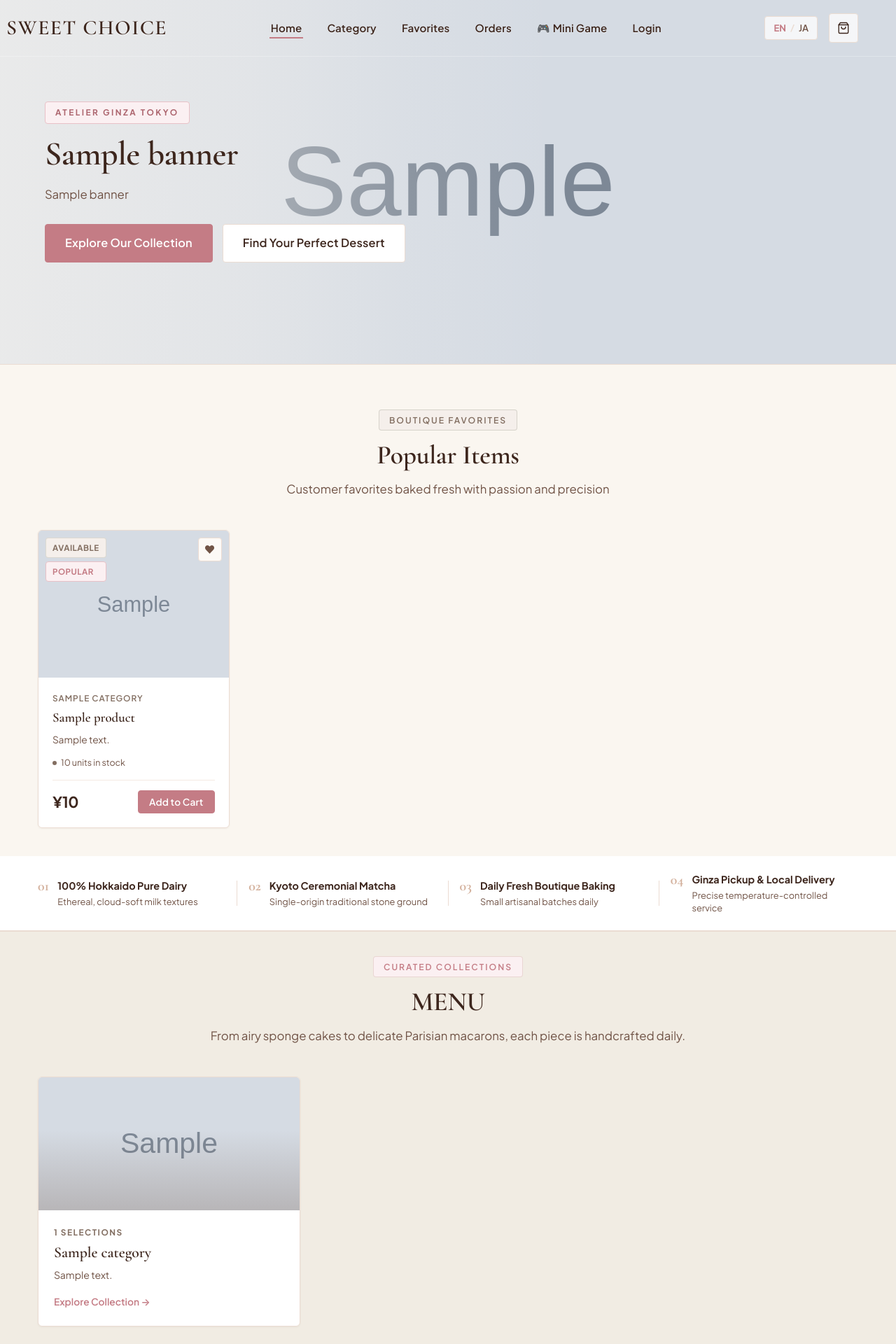
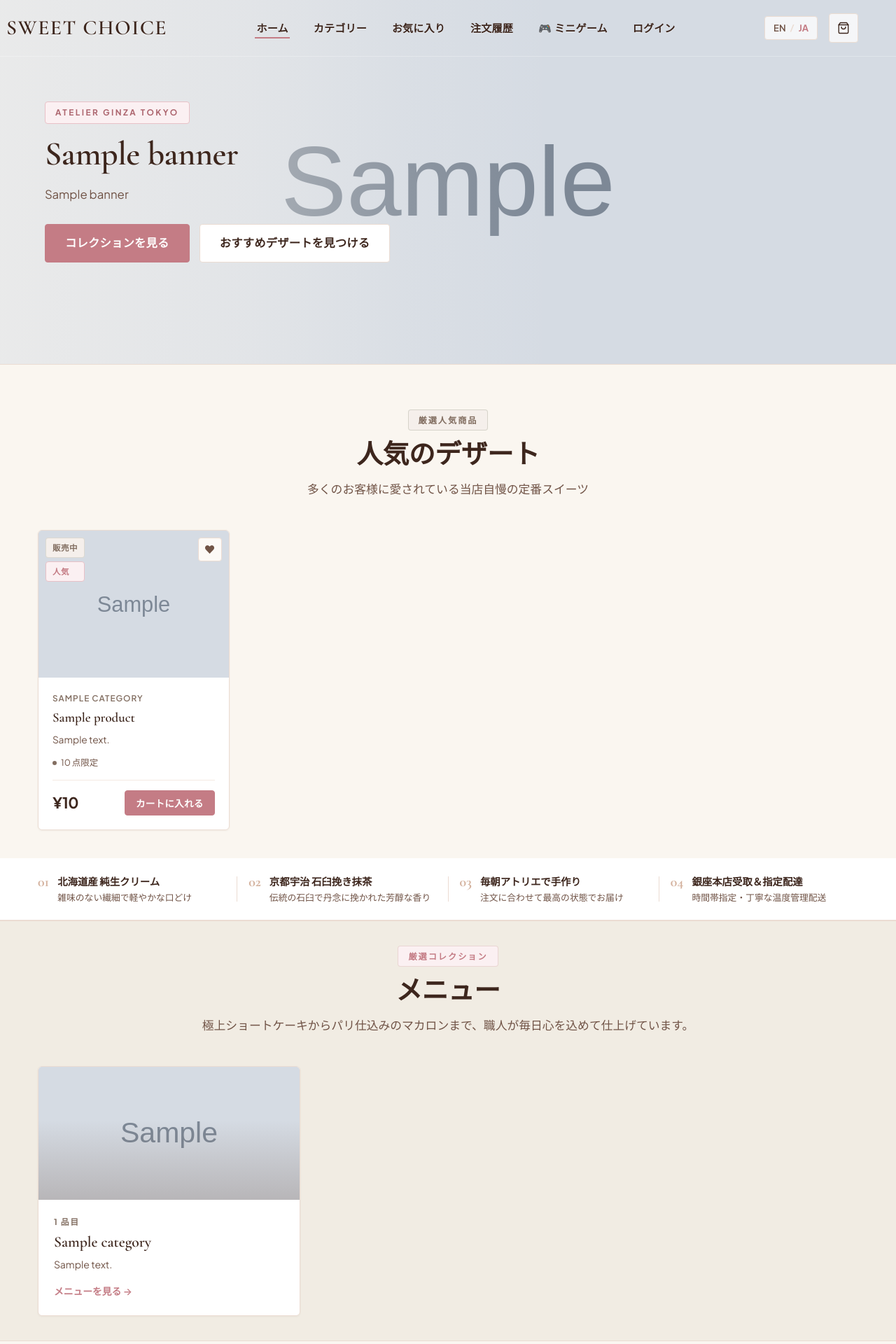
Before and after one commit to 2605038-max/sweetchoice, a PHP site: page /public/index.php in a window 1280 px wide. Shown: the top 1920 px of the page at 70% size. Run offline with PHP 8.4, Linux system fonts and the light colour scheme; tables that the repository leaves empty hold one stand-in row (values such as "Sample post"); grey boxes marked "Sample" are stand-in pictures; some libraries are stand-ins or nearby versions; some web fonts are replaced.

Commit message:
language update

```diff
--- a/includes/language.php
+++ b/includes/language.php
@@ -11,6 +11,8 @@ if (session_status() === PHP_SESSION_NONE) {
 // Handle explicit language change request
 if (isset($_GET['lang']) && in_array($_GET['lang'], ['en', 'ja'], true)) {
     $_SESSION['lang'] = $_GET['lang'];
+    $_SESSION['lang_chosen'] = true;
+    setcookie('sweetchoice_lang', $_GET['lang'], time() + (86400 * 30), '/');
     // Preserve current URL without ?lang= parameter or redirect back cleanly
     $redirect_url = strtok($_SERVER['REQUEST_URI'], '?');
     $query_params = $_GET;
@@ -22,16 +24,23 @@ if (isset($_GET['lang']) && in_array($_GET['lang'], ['en', 'ja'], true)) {
     exit;
 }
 
-// Default to English if not set
-if (empty($_SESSION['lang'])) {
-    $_SESSION['lang'] = 'en';
+// Default to Japanese if not explicitly set or chosen
+if (empty($_SESSION['lang_chosen'])) {
+    if (!empty($_COOKIE['sweetchoice_lang']) && in_array($_COOKIE['sweetchoice_lang'], ['en', 'ja'], true)) {
+        $_SESSION['lang'] = $_COOKIE['sweetchoice_lang'];
+        $_SESSION['lang_chosen'] = true;
+    } else {
+        $_SESSION['lang'] = 'ja';
+    }
+} elseif (empty($_SESSION['lang'])) {
+    $_SESSION['lang'] = 'ja';
 }
 
 /**
  * Get current active language code ('en' or 'ja')
  */
 function getCurrentLang(): string {
-    return $_SESSION['lang'] ?? 'en';
+    return $_SESSION['lang'] ?? 'ja';
 }
 
 /**
@@ -96,8 +105,10 @@ $translations = [
         'brand_pillar_3_desc' => 'Lightly sweetened to allow natural aromatics and delicate textures to shine.',
         'categories_title' => 'Dessert Categories',
         'categories_subtitle' => 'Explore our handcrafted delicacies collections',
+        'popular_tag' => 'Boutique Favorites',
         'popular_title' => 'Popular Items',
         'popular_subtitle' => 'Customer favorites baked fresh with passion and precision',
+        'badge_popular' => 'Popular',
         'seasonal_title' => 'Seasonal Special Collection',
         'seasonal_subtitle' => 'Limited-edition treats for seasonal events and celebrations',
         'view_all' => 'View All',
@@ -325,8 +336,10 @@ $translations = [
         'brand_pillar_3_desc' => '甘さを抑え、素材が持つ繊細な香りと食感を大切にした味わいをお届けします。',
         'categories_title' => 'スイーツカテゴリー',
         'categories_subtitle' => 'こだわりのスイーツコレクションをお楽しみください',
+        'popular_tag' => '厳選人気商品',
         'popular_title' => '人気のデザート',
         'popular_subtitle' => '多くのお客様に愛されている当店自慢の定番スイーツ',
+        'badge_popular' => '人気',
         'seasonal_title' => '季節の限定コレクション',
         'seasonal_subtitle' => '季節のイベントやお祝いを彩る限定スイーツ',
         'view_all' => 'すべて見る',
@@ -514,6 +527,9 @@ function __(string $key, ?string $fallback = null): string {
     if (isset($translations[$lang][$key])) {
         return $translations[$lang][$key];
     }
+    if (isset($translations['ja'][$key])) {
+        return $translations['ja'][$key];
+    }
     if (isset($translations['en'][$key])) {
         return $translations['en'][$key];
     }
@@ -529,9 +545,9 @@ function getLocalized(array $item, string $baseField): string {
     if (!empty($item[$specificField])) {
         return $item[$specificField];
     }
-    $enField = $baseField . '_en';
-    if (!empty($item[$enField])) {
-        return $item[$enField];
+    $altField = ($lang === 'ja') ? $baseField . '_en' : $baseField . '_ja';
+    if (!empty($item[$altField])) {
+        return $item[$altField];
     }
     if (isset($item[$baseField])) {
         return (string)$item[$baseField];
--- a/public/index.php
+++ b/public/index.php
@@ -184,15 +184,15 @@ if ($remainingSlots > 0) {
                     <div class="slide-overlay"></div>
                     <div class="slide-content">
                         <span class="slide-atelier-badge">ATELIER GINZA TOKYO</span>
-                        <h1 class="slide-title"><?= e(getLocalized($banner, 'title') ?: __('hero_title', 'Discover Your Perfect Sweet Moment.')); ?></h1>
-                        <p class="slide-subtitle"><?= e(getLocalized($banner, 'subtitle') ?: __('hero_subtitle', 'Handcrafted desserts, thoughtfully selected to make every moment special.')); ?></p>
+                        <h1 class="slide-title"><?= e(getLocalized($banner, 'title') ?: __('hero_title', isJapanese() ? '心ほどける、特別な甘いひとときを。' : 'Discover Your Perfect Sweet Moment.')); ?></h1>
+                        <p class="slide-subtitle"><?= e(getLocalized($banner, 'subtitle') ?: __('hero_subtitle', isJapanese() ? '選び抜かれた素材と職人の手仕事で、日常に寄り添う至福のスイーツをお届けします。' : 'Handcrafted desserts, thoughtfully selected to make every moment special.')); ?></p>
 
                         <div class="hero-cta-group">
                             <a href="category.php" class="btn btn-primary btn-lg">
-                                <?= e(__('hero_cta_explore', 'Explore Our Collection')); ?>
+                                <?= e(__('hero_cta_explore', isJapanese() ? 'コレクションを見る' : 'Explore Our Collection')); ?>
                             </a>
                             <a href="#ai-recommendation-section" class="btn btn-secondary btn-lg">
-                                <?= e(__('hero_cta_sommelier', 'Find Your Perfect Dessert')); ?>
+                                <?= e(__('hero_cta_sommelier', isJapanese() ? 'おすすめデザートを見つける' : 'Find Your Perfect Dessert')); ?>
                             </a>
                         </div>
                     </div>
```
